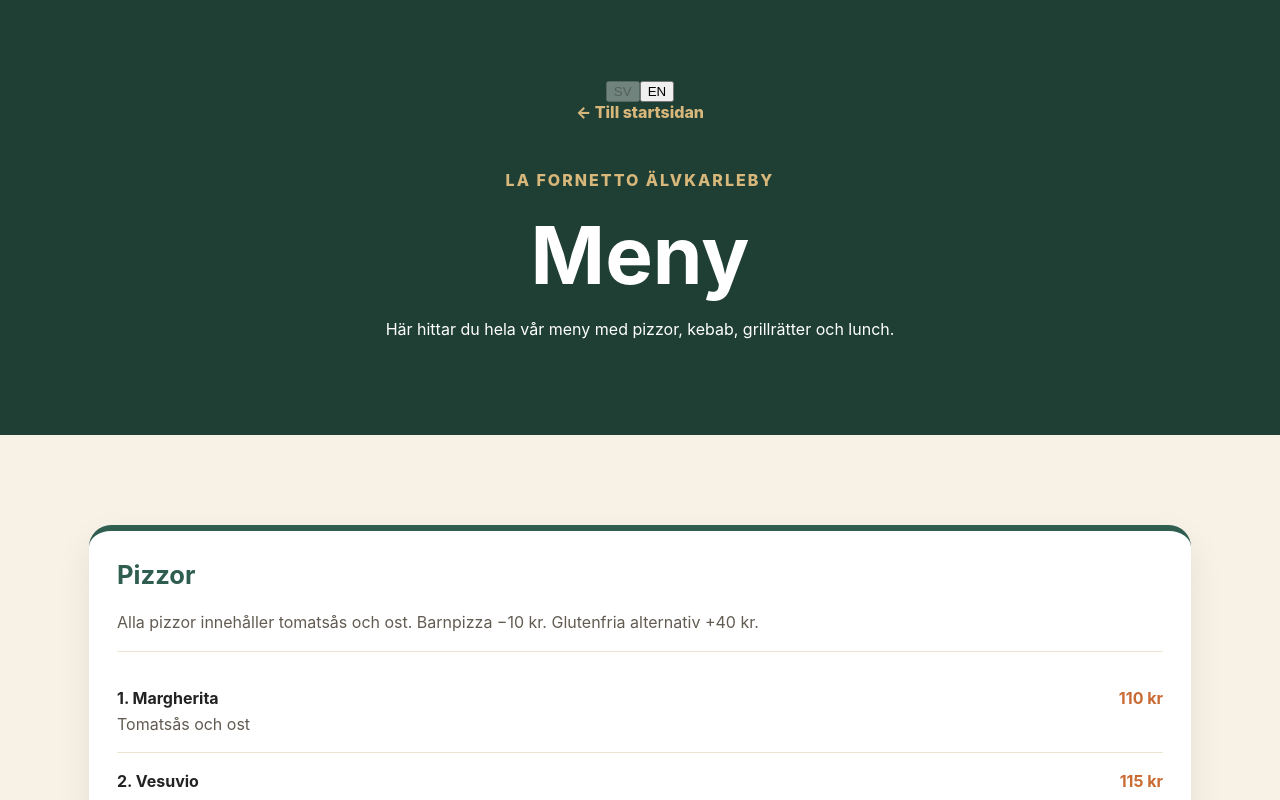
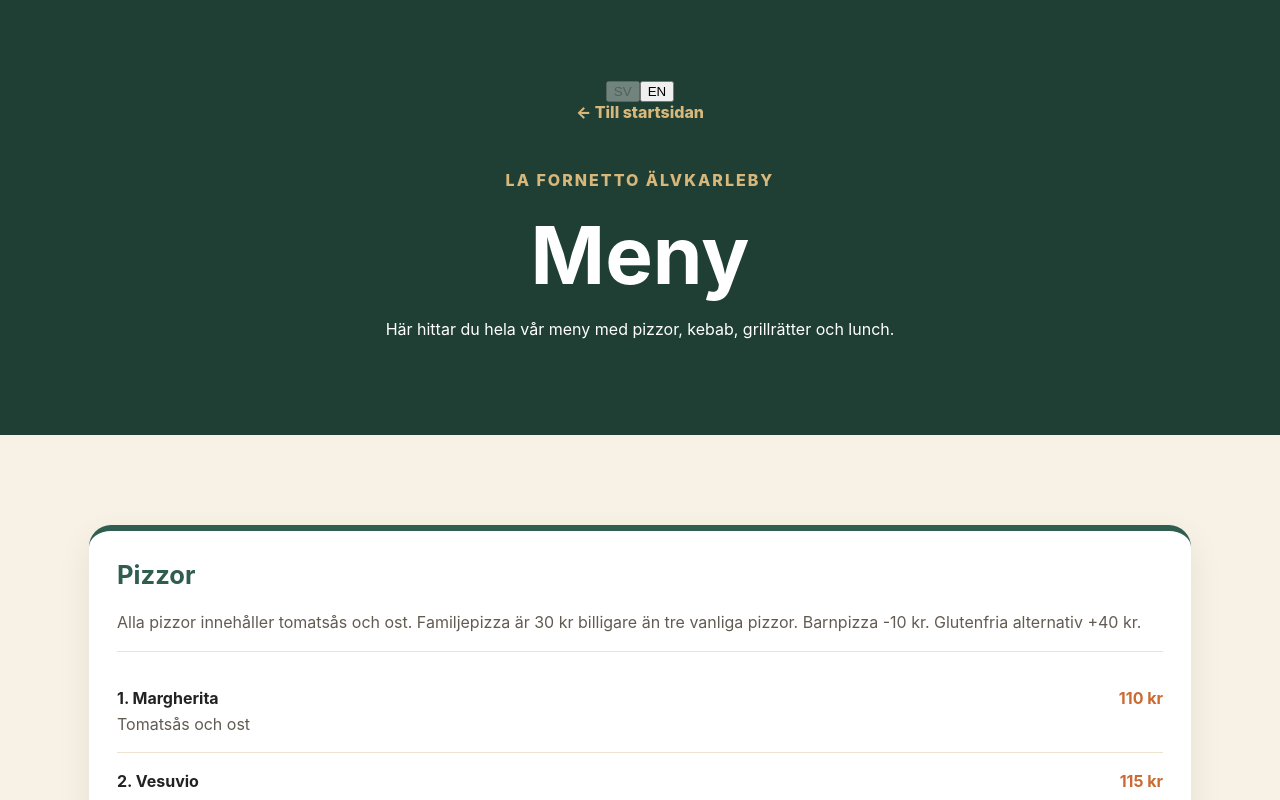
Before and after one commit to lafornetto/lafornetto, a React (Vite) app: page /meny in a window 1280 px wide. Shown: the top 800 px of the page. Built offline with nearby package versions, Linux system fonts and the light colour scheme.

Commit message:
Update meny

```diff
--- a/src/data/menuData.ts
+++ b/src/data/menuData.ts
@@ -24,8 +24,8 @@
       en: "Pizzas",
     },
     intro: {
-      sv: "Alla pizzor innehåller tomatsås och ost. Barnpizza −10 kr. Glutenfria alternativ +40 kr.",
-      en: "All pizzas include tomato sauce and cheese. Kids pizza −10 SEK. Gluten-free options +40 SEK.",
+      sv: "Alla pizzor innehåller tomatsås och ost. Familjepizza är 30 kr billigare än tre vanliga pizzor. Barnpizza -10 kr. Glutenfria alternativ +40 kr.",
+      en: "All pizzas include tomato sauce and cheese. A family pizza is 30 SEK cheaper than three regular pizzas. Kids pizza -10 SEK. Gluten-free options +40 SEK.",
     },
     items: [
       {
```
